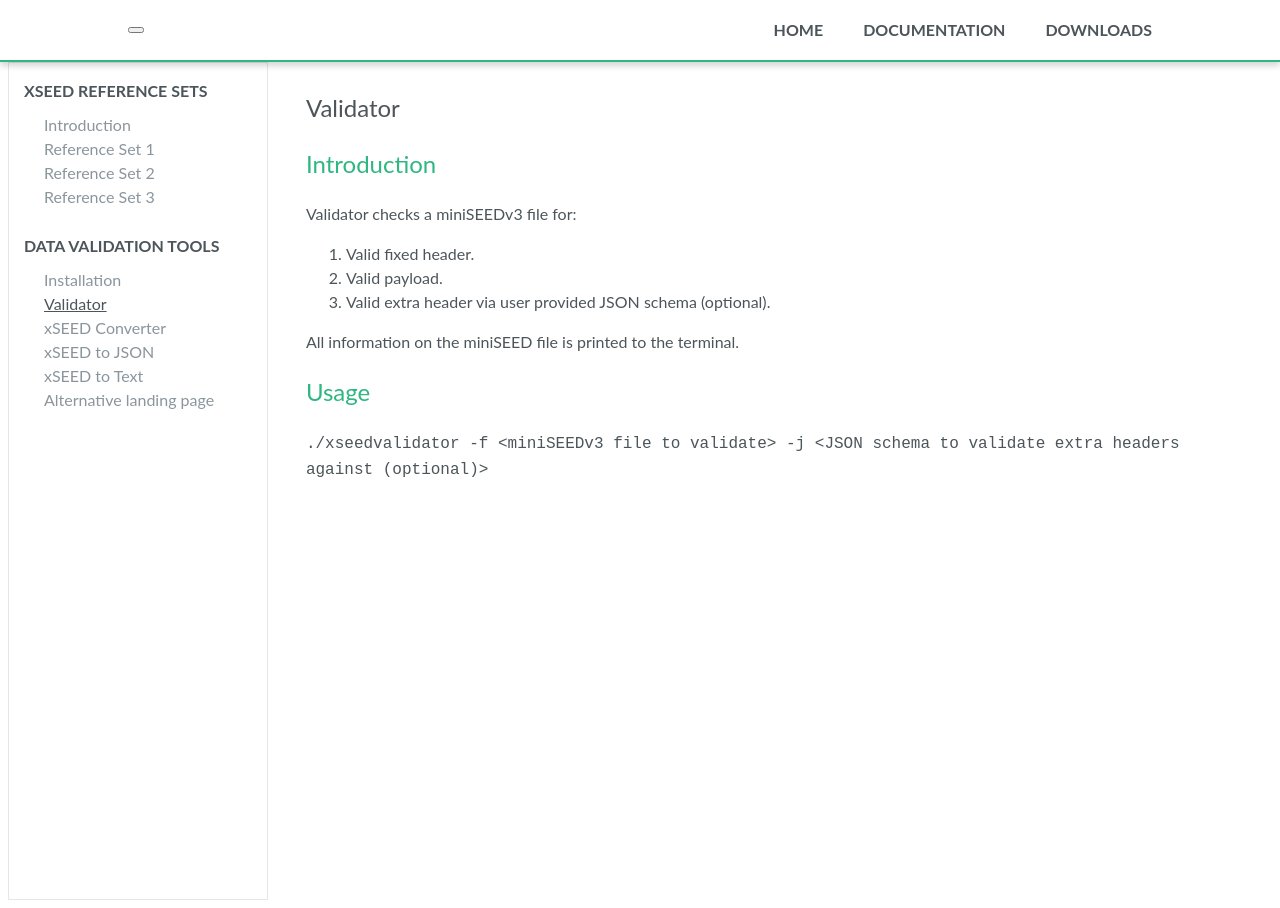
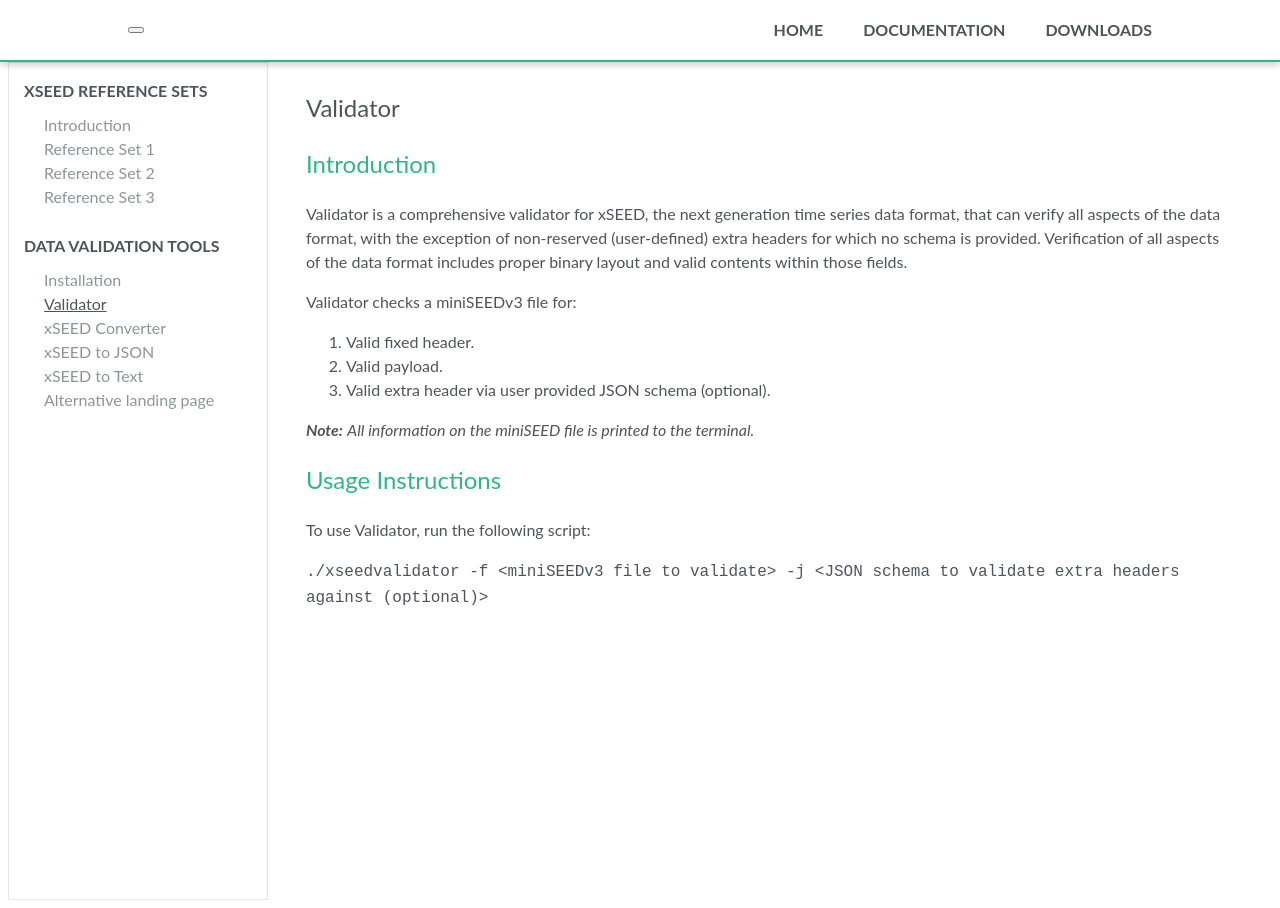
Before and after one commit to jeffreyleifer/xseed-utils, a Jekyll site: the page built from docs/_documentation/Validator/Introduction.md, in a window 1280 px wide. Built offline with Jekyll 4.4.1, drawn with Linux system fonts in a browser that asks for light colours; nearby versions of some CDN libraries; comment, search, counter and statistics services are not loaded.

Commit message:
Validator content

````diff
--- a/docs/_documentation/Validator/Introduction.md
+++ b/docs/_documentation/Validator/Introduction.md
@@ -6,16 +6,18 @@ title: Validator
 ---
 ## Introduction
 
+Validator is a comprehensive validator for xSEED, the next generation time series data format, that can verify all aspects of the data format, with the exception of non‐reserved (user‐defined) extra headers for which no schema is provided. Verification of all aspects of the data format includes proper binary layout and valid contents within those fields.
+
 Validator checks a miniSEEDv3 file for:
 
 1. Valid fixed header.
 2. Valid payload.
 3. Valid extra header via user provided JSON schema (optional).
 
-All information on the miniSEED file is printed to the terminal.
+**_Note:_** *All information on the miniSEED file is printed to the terminal.*
 
+## Usage Instructions
 
-
-## Usage
+To use Validator, run the following script:
 
 ```./xseedvalidator -f <miniSEEDv3 file to validate> -j <JSON schema to validate extra headers against (optional)>```
````
